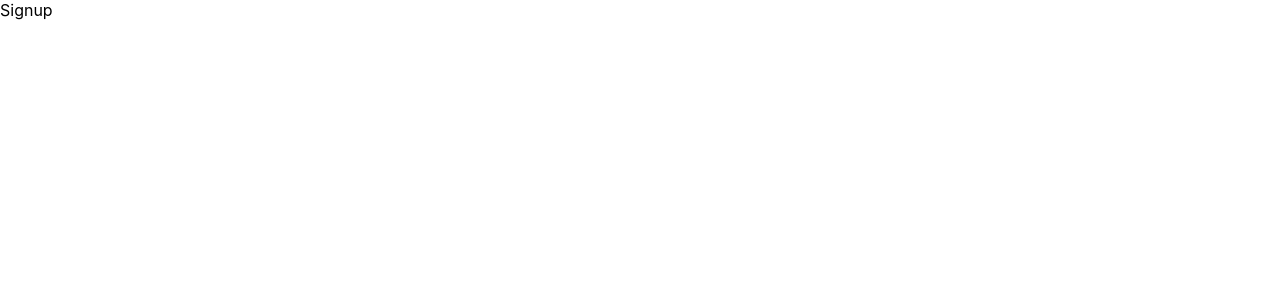
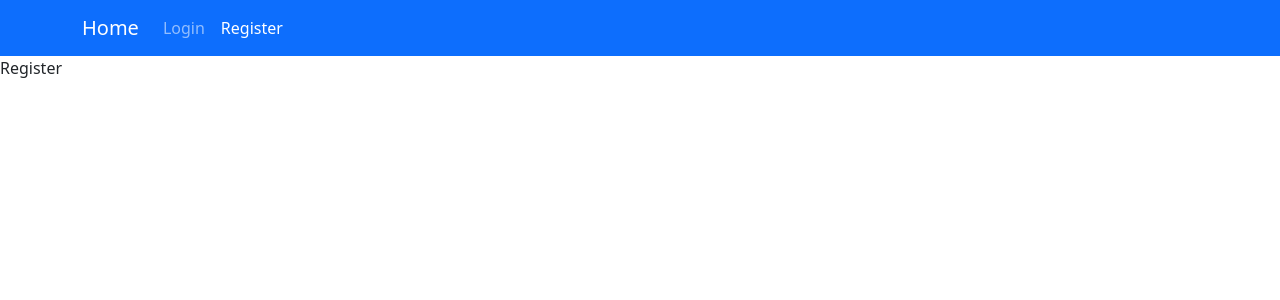
Before and after one commit to murkamble/authentication-frontend, a React (Create React App) app: page /signup in a window 1280 px wide. Shown: the top 300 px of the page. Built offline with nearby package versions, Linux system fonts and the light colour scheme.

Commit message:
Layout Setup

```diff
--- a/package.json
+++ b/package.json
@@ -7,7 +7,9 @@
     "@testing-library/react": "^11.2.7",
     "@testing-library/user-event": "^12.8.3",
     "axios": "^0.21.1",
+    "bootstrap": "^5.0.1",
     "react": "^17.0.2",
+    "react-bootstrap": "^1.6.1",
     "react-dom": "^17.0.2",
     "react-redux": "^7.2.4",
     "react-router-dom": "^5.2.0",
--- a/src/App.js
+++ b/src/App.js
@@ -3,6 +3,7 @@ import { Route, Switch } from "react-router-dom"
 import Home from "./containers/Home"
 import Signin from "./containers/Signin"
 import Signup from "./containers/Signup"
+import * as bs from 'bootstrap/dist/css/bootstrap.css';
 
 /**
 * @author
@@ -14,8 +15,8 @@ const App = (props) => {
     <div>
       <Switch>
         <Route path='/' exact component={Home} />
-        <Route path='/Signin' component={Signin} />
-        <Route path='/Signup' component={Signup} />
+        <Route path='/signin' component={Signin} />
+        <Route path='/signup' component={Signup} />
       </Switch>
     </div>
   )
--- /dev/null
+++ b/src/components/Header/index.js
@@ -0,0 +1,34 @@
+import React from 'react'
+import { Navbar, Nav, Container } from "react-bootstrap"
+import { NavLink, Link } from "react-router-dom"
+
+/**
+* @author
+* @function Header
+**/
+
+const Header = (props) => {
+    return (
+        <div>
+            <Navbar collapseOnSelect expand="lg" bg="primary" variant="dark">
+                <Container>
+                    <Link to="/" className="navbar-brand">Home</Link>
+                    <Navbar.Toggle aria-controls="responsive-navbar-nav" />
+                    <Navbar.Collapse id="responsive-navbar-nav">
+                        <Nav>
+                            <li className="nav-item">
+                                <NavLink to='/signin' className="nav-link" >Login</NavLink>
+                            </li>
+                            <li className="nav-item">
+                                <NavLink to='/signup' className="nav-link" >Register</NavLink>
+                            </li>
+                        </Nav>
+                    </Navbar.Collapse>
+                </Container>
+            </Navbar>
+        </div>
+    )
+}
+
+
+export default Header
--- /dev/null
+++ b/src/components/Layout/index.js
@@ -0,0 +1,19 @@
+import React from 'react'
+import Header from "../Header"
+
+/**
+* @author
+* @function Layout
+**/
+
+const Layout = (props) => {
+    return (
+        <div>
+            <Header />
+            {props.children}
+        </div>
+    )
+}
+
+
+export default Layout
--- a/src/containers/Home/index.js
+++ b/src/containers/Home/index.js
@@ -1,4 +1,5 @@
 import React from 'react'
+import Layout from "../../components/Layout"
 
 /**
 * @author
@@ -6,10 +7,10 @@ import React from 'react'
 **/
 
 const Home = (props) => {
-  return(
-    <div>Home</div>
-   )
-  }
+  return (
+    <Layout>Home</Layout>
+  )
+}
 
 
 export default Home
--- a/src/containers/Signin/index.js
+++ b/src/containers/Signin/index.js
@@ -1,4 +1,5 @@
 import React from 'react'
+import Layout from "../../components/Layout"
 
 /**
 * @author
@@ -6,10 +7,10 @@ import React from 'react'
 **/
 
 const Signin = (props) => {
-  return(
-    <div>Signin</div>
-   )
-  }
+  return (
+    <Layout>Login</Layout>
+  )
+}
 
 
 export default Signin
--- a/src/containers/Signup/index.js
+++ b/src/containers/Signup/index.js
@@ -1,4 +1,5 @@
 import React from 'react'
+import Layout from "../../components/Layout"
 
 /**
 * @author
@@ -6,10 +7,10 @@ import React from 'react'
 **/
 
 const Signup = (props) => {
-  return(
-    <div>Signup</div>
-   )
-  }
+  return (
+    <Layout>Register</Layout>
+  )
+}
 
 
 export default Signup
--- a/src/index.css
+++ b/src/index.css
@@ -1,8 +1,6 @@
 body {
   margin: 0;
-  font-family: -apple-system, BlinkMacSystemFont, 'Segoe UI', 'Roboto', 'Oxygen',
-    'Ubuntu', 'Cantarell', 'Fira Sans', 'Droid Sans', 'Helvetica Neue',
-    sans-serif;
+  font-family: 'Open Sans', sans-serif;
   -webkit-font-smoothing: antialiased;
   -moz-osx-font-smoothing: grayscale;
 }
```
Also changed, not shown: src/components/Layout/style.css (added, +34 -0 lines), src/components/Header/style.css (added), 1 other file (tests, documents, lock files or other folders).
